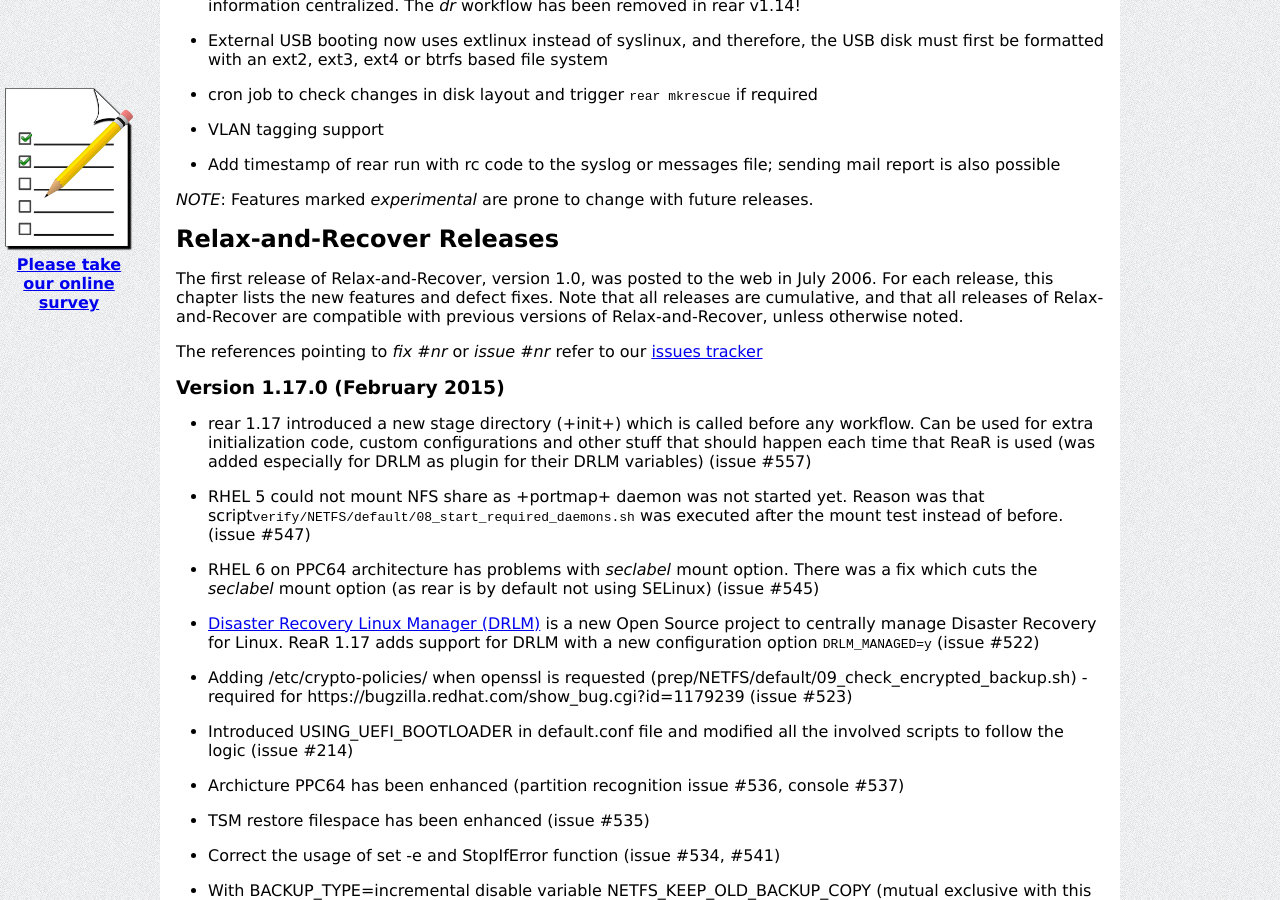
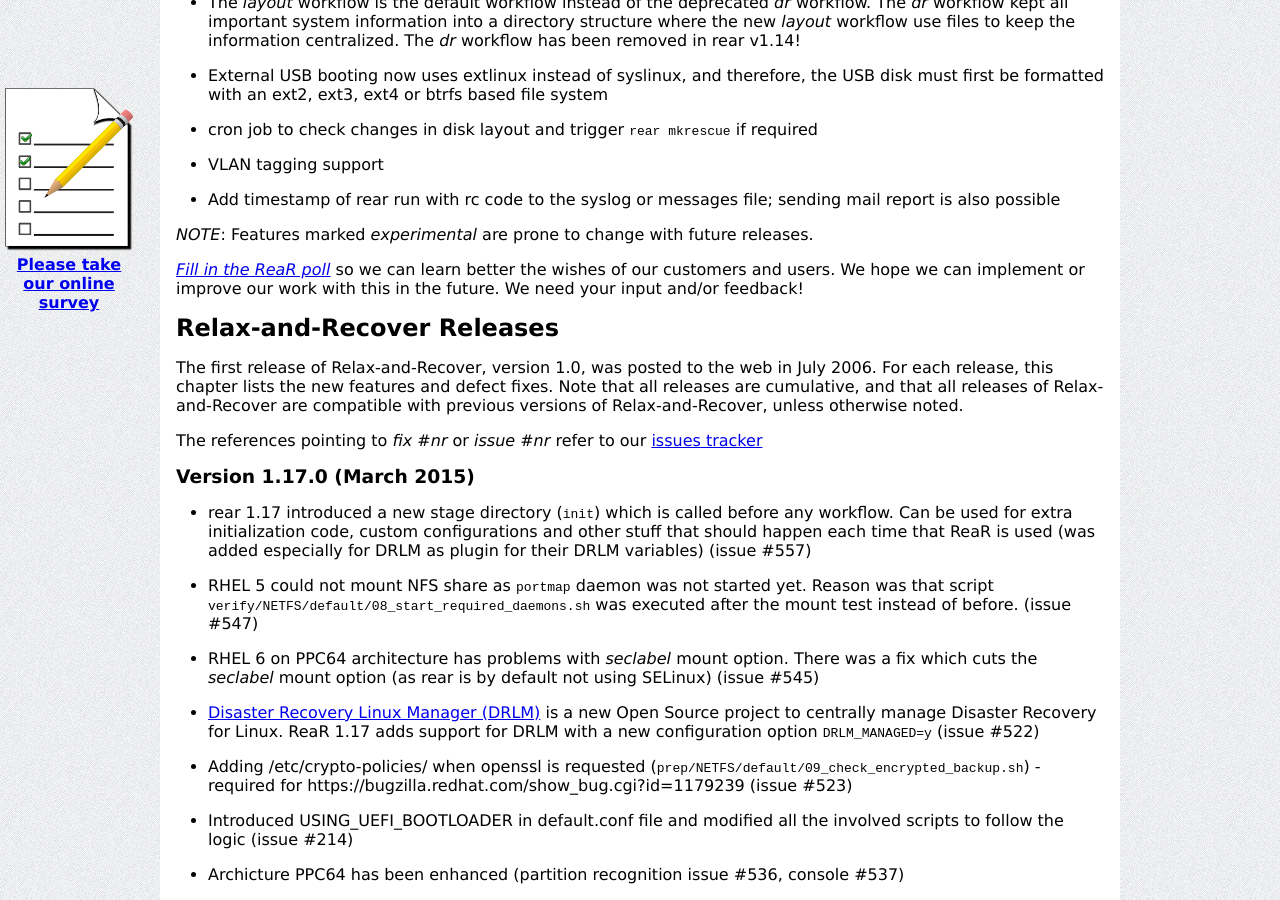
Before and after one commit to rear/rear.github.com, a Jekyll site: the page built from documentation/release-notes-1-17.md, in a window 1280 px wide and 900 px high, scrolled down 2161 px. Built offline with Jekyll 4.4.1, drawn with Linux system fonts in a browser that asks for light colours; comment, search, counter and statistics services are not loaded; some of the changed text lies outside the part shown.

Commit message:
checkin the latest rear-1.17 release notes

```diff
--- a/documentation/release-notes-1-17.md
+++ b/documentation/release-notes-1-17.md
@@ -11,6 +11,8 @@
 [Relax-and-Recover website](http://relax-and-recover.org/)
 
 [Github project](https://github.com/rear/)
+
+[ReaR Poll](https://docs.google.com/forms/d/1VnKYXNDLXqaaj37-UK2kuxH4_a9T52egviEjX1cM7Z8/viewform)
 
 This document is distributed with the following license: "Creative Commons
 Attribution-NoDerivs 3.0 Unported (CC BY-ND 3.0)". To read the license deed
@@ -139,6 +141,9 @@
 
 *NOTE*: Features marked *experimental* are prone to change with future releases.
 
+[*Fill in the ReaR poll*](https://docs.google.com/forms/d/1VnKYXNDLXqaaj37-UK2kuxH4_a9T52egviEjX1cM7Z8/viewform) so we can learn
+better the wishes of our customers and users. We hope we can implement or improve our work with this in the future. We need your input and/or feedback!
+
 
 ## Relax-and-Recover Releases
 The first release of Relax-and-Recover, version 1.0, was posted to the web
@@ -150,17 +155,17 @@
 The references pointing to *fix #nr* or *issue #nr* refer to our [issues tracker](https://github.com/rear/rear/issues)
 
 
-### Version 1.17.0 (February 2015)
+### Version 1.17.0 (March 2015)
 
-* rear 1.17 introduced a new stage directory (+init+) which is called before any workflow. Can be used for extra initialization code, custom configurations and other stuff that should happen each time that ReaR is used (was added especially for DRLM as plugin for their DRLM variables) (issue #557)
+* rear 1.17 introduced a new stage directory (`init`) which is called before any workflow. Can be used for extra initialization code, custom configurations and other stuff that should happen each time that ReaR is used (was added especially for DRLM as plugin for their DRLM variables) (issue #557)
 
-* RHEL 5 could not mount NFS share as +portmap+ daemon was not started yet. Reason was that script`verify/NETFS/default/08_start_required_daemons.sh` was executed after the mount test instead of before. (issue #547)
+* RHEL 5 could not mount NFS share as `portmap` daemon was not started yet. Reason was that script `verify/NETFS/default/08_start_required_daemons.sh` was executed after the mount test instead of before. (issue #547)
 
 * RHEL 6 on PPC64 architecture has problems with *seclabel* mount option. There was a fix which cuts the *seclabel* mount option (as rear is by default not using SELinux) (issue #545)
 
 * [Disaster Recovery Linux Manager (DRLM)](http://drlm.org/) is a new Open Source project to centrally manage Disaster Recovery for Linux. ReaR 1.17 adds support for DRLM with a new configuration option `DRLM_MANAGED=y` (issue #522)
 
-* Adding /etc/crypto-policies/ when openssl is requested (prep/NETFS/default/09_check_encrypted_backup.sh) - required for https://bugzilla.redhat.com/show_bug.cgi?id=1179239 (issue #523)
+* Adding /etc/crypto-policies/ when openssl is requested (`prep/NETFS/default/09_check_encrypted_backup.sh`) - required for https://bugzilla.redhat.com/show_bug.cgi?id=1179239 (issue #523)
 
 * Introduced USING_UEFI_BOOTLOADER in default.conf file and modified all the involved scripts to follow the logic (issue #214)
 
@@ -756,7 +761,7 @@
 ## Supported Operating Systems
 Rear-1.17 is supported on the following Linux based operating systems:
 
-* Fedora 20, 21
+* Fedora 20, 21 and 22(alpha)
 * RHEL 5, 6 and 7
 * CentOS 5, 6 and 7
 * ScientificLinux 6 and 7
```
